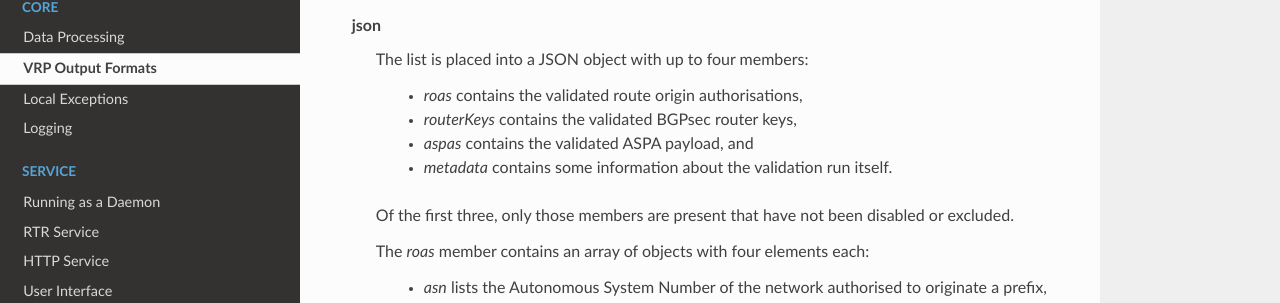
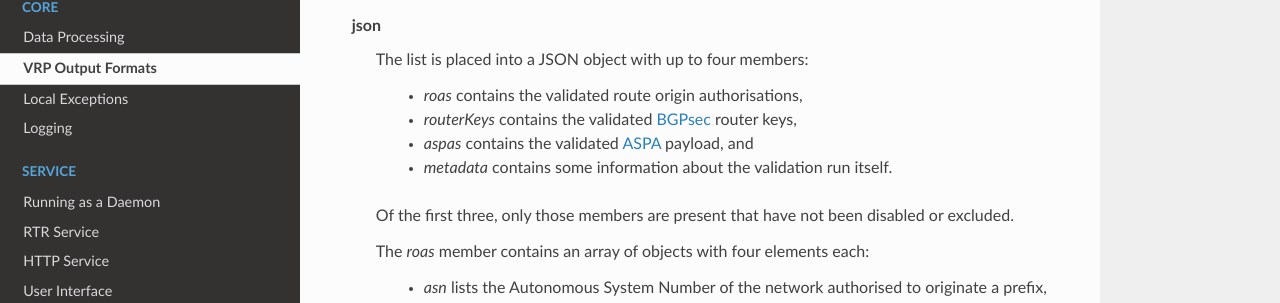
Before and after one commit to NLnetLabs/routinator, a Sphinx documentation site: the page built from doc/manual/source/output-formats.rst, in a window 1280 px wide and 900 px high, scrolled down 1301 px. Shown: the part 148-451 px from the top of the window. Built offline with Sphinx 7.4.7 and the Read the Docs theme 2.0.0, drawn with Linux system fonts in a browser that asks for light colours; part of the change alters nothing that is shown.

```diff
--- a/doc/manual/source/output-formats.rst
+++ b/doc/manual/source/output-formats.rst
@@ -71,8 +71,10 @@ generated in a wide range of output formats for various use cases.
           The list is placed into a JSON object with up to four members:
 
             - *roas* contains the validated route origin authorisations,
-            - *routerKeys* contains the validated BGPsec router keys,
-            - *aspas* contains the validated ASPA payload, and
+            - *routerKeys* contains the validated
+              :ref:`advanced-features:bgpsec` router keys,
+            - *aspas* contains the validated :ref:`advanced-features:aspa`
+              payload, and
             - *metadata* contains some information about the validation run
               itself.
 
```
